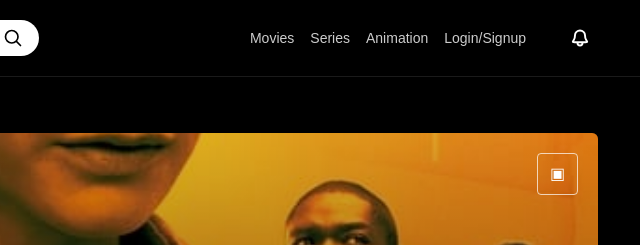
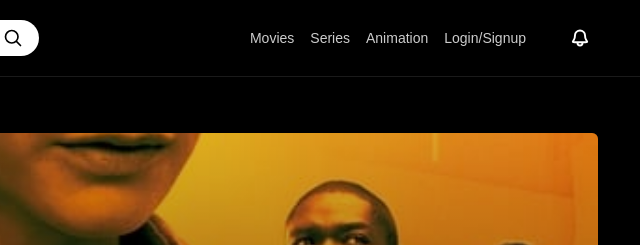
Before and after one commit to joshuagboga/movie-website, a website: page details.html in a window 1280 px wide. Shown: the top 245 px of the page, 602-1242 px from the left. Drawn offline with Linux system fonts and the light colour scheme.

Commit message:
Update details player controls

```diff
--- a/details.html
+++ b/details.html
@@ -67,13 +67,6 @@
               url(&quot;image/h1.jpg&quot;);
           "
         >
-          <button
-            type="button"
-            aria-label="Picture in picture"
-            class="absolute right-5 top-5 rounded border border-white/70 px-3 py-2"
-          >
-            ▣
-          </button>
           <div class="absolute inset-x-7 bottom-6">
             <div class="h-1.5 rounded-full bg-white/70">
               <div class="h-full w-3/4 rounded-full bg-white"></div>
```
